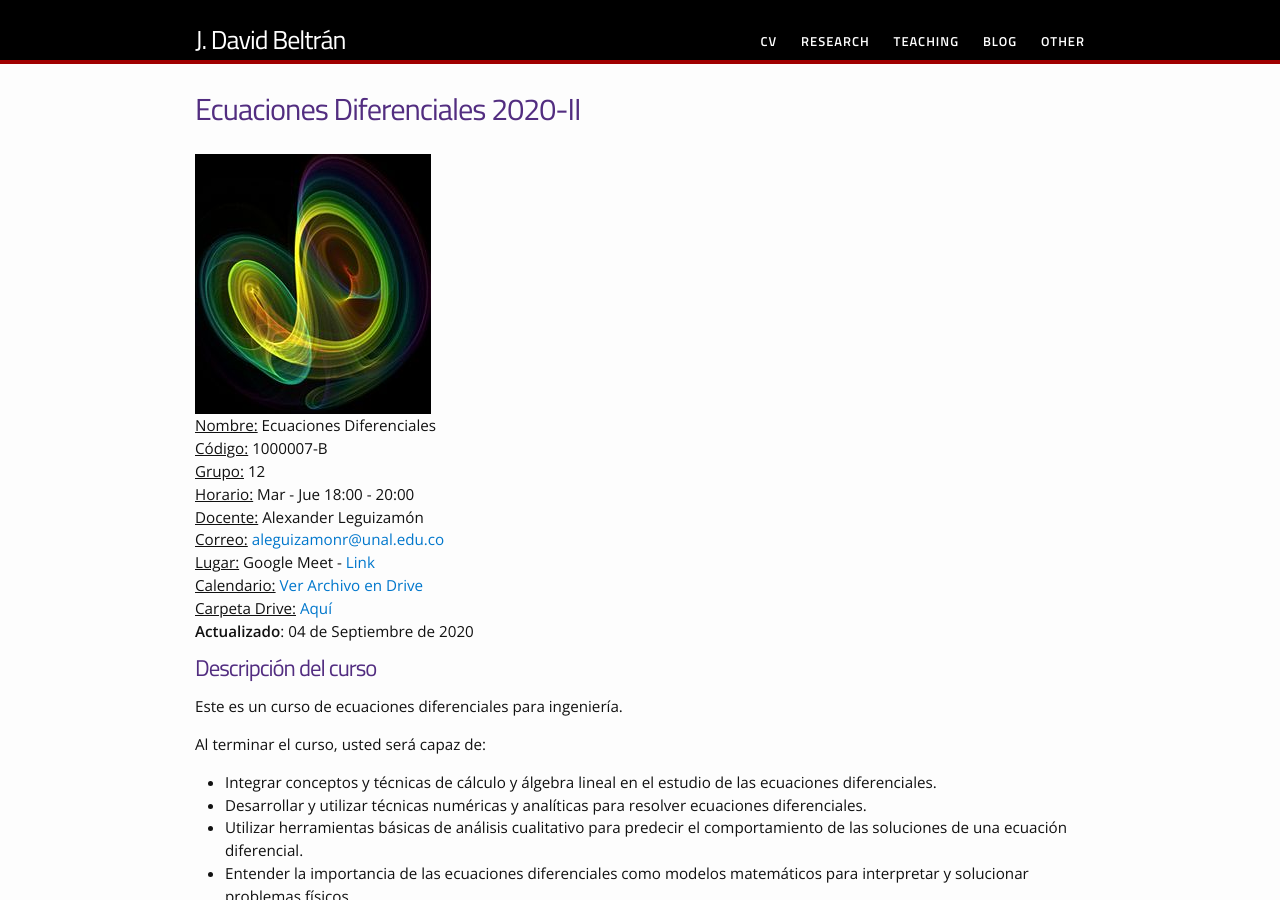
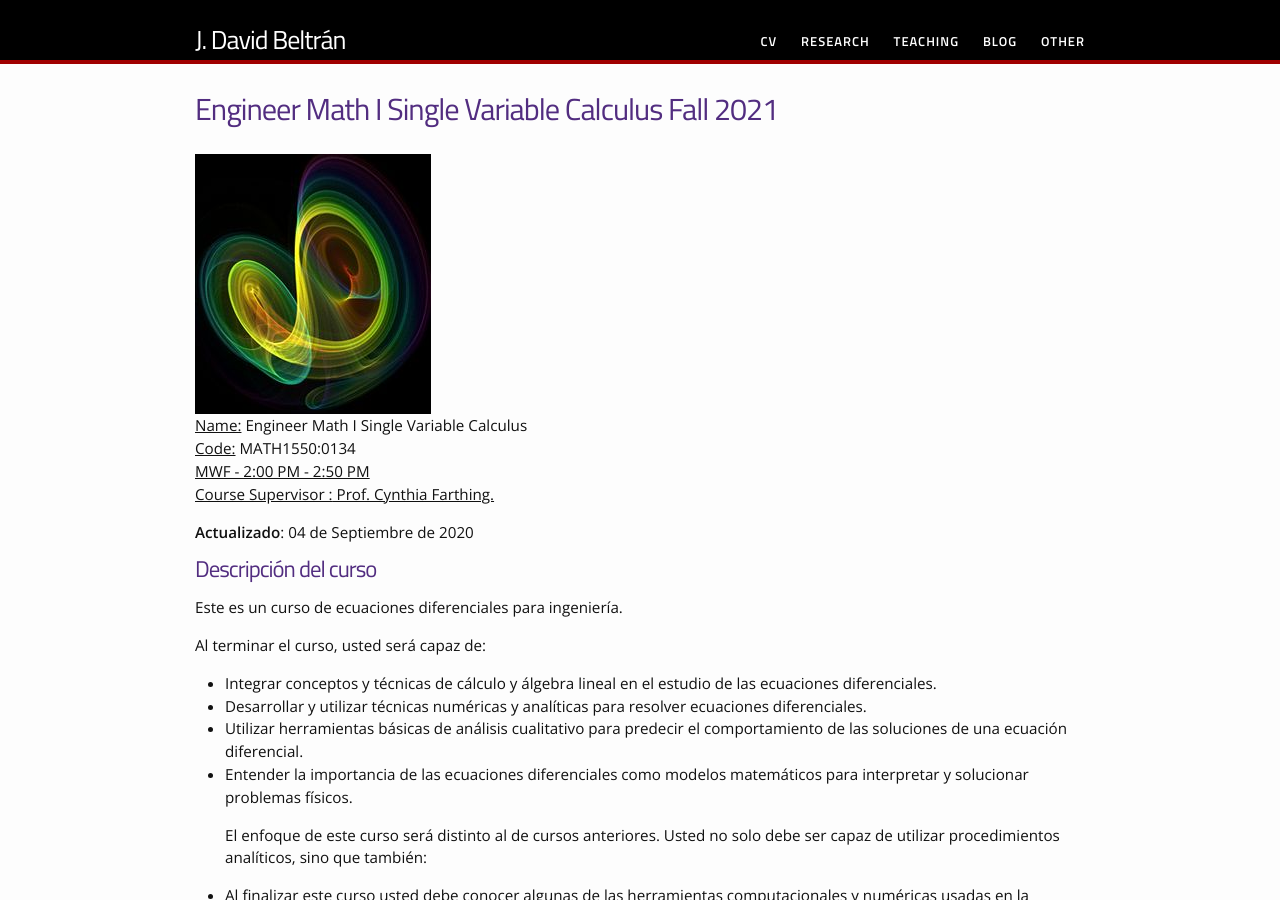
Before and after one commit to jdavidbel/jdavidbel.github.io, a Jekyll site: the page built from teaching/2020ii/eqdiff.md, in a window 1280 px wide and 900 px high. Built offline with Jekyll 4.4.1, drawn with Linux system fonts in a browser that asks for light colours.

Commit message:
rename course

```diff
--- a/teaching/2020ii/eqdiff.md
+++ b/teaching/2020ii/eqdiff.md
@@ -1,19 +1,14 @@
 ---
 layout: page
 permalink: /teaching/ecdif2020ii/
-title: Ecuaciones Diferenciales 2020-II
+title: Engineer Math I Single Variable Calculus Fall 2021
 ---
 ![](/teaching/2020ii/img/Chaos.jpg)
-<br> <ins>Nombre:</ins> Ecuaciones Diferenciales
-<br> <ins>Código:</ins> 1000007-B
-<br> <ins>Grupo:</ins> 12
-<br> <ins>Horario:</ins> Mar - Jue 18:00 - 20:00
-<br> <ins>Docente:</ins> Alexander Leguizamón
-<br> <ins>Correo:</ins> [aleguizamonr@unal.edu.co](mailto:aleguizamonr@unal.edu.co)
-<br> <ins>Lugar:</ins> Google Meet  - [Link](https://meet.google.com/sjr-oore-xqh)
-<br> <ins>Calendario:</ins> [Ver Archivo en Drive](https://docs.google.com/spreadsheets/d/1_MjxkVWJ-wF5PxZZYBbYpcTnrE9eyr_orTvKbwb7JBM/edit?usp=sharing])
-<br> <ins> Carpeta Drive:</ins> [Aquí](https://drive.google.com/drive/folders/0B4KGEZF4xfRsfnJyTHF3bWlnSXQ4QmtlaVJaRmpYSElkdFNZaTZhM1VBUlJHQ3prQ3Qta0E?usp=sharing)
-<br>
+<br> <ins>Name:</ins> Engineer Math I Single Variable Calculus
+<br> <ins>Code:</ins> MATH1550:0134
+<br> <ins> MWF - 2:00 PM - 2:50 PM
+<br> <ins>Course Supervisor :</ins> Prof. Cynthia Farthing.
+
 **Actualizado**: 04 de Septiembre de 2020
 
 # Descripción del curso
```
